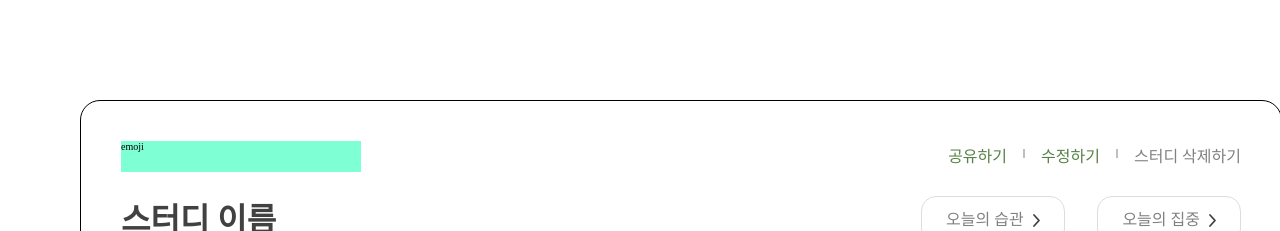
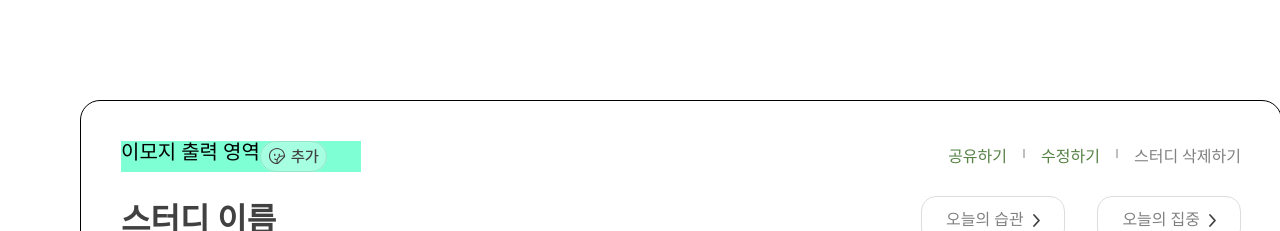
Before and after one commit to wxy0415/1st_term-Study_forest-FE-3team, a React (Create React App) app: page /study/1 in a window 1280 px wide. Shown: the top 231 px of the page. Built offline with nearby package versions, Linux system fonts and the light colour scheme; no server answers.

Commit message:
feat : 이모지 선택창 추가 & 관련 라이브러리 추가 설치
이모지를 선택하는 로직까지 추가
그 과정에서 관련 라이브러리 추가 설치

```diff
--- a/package.json
+++ b/package.json
@@ -3,6 +3,8 @@
   "version": "0.1.0",
   "private": true,
   "dependencies": {
+    "@emoji-mart/data": "^1.2.1",
+    "@emoji-mart/react": "^1.1.1",
     "@testing-library/jest-dom": "^5.17.0",
     "@testing-library/react": "^13.4.0",
     "@testing-library/user-event": "^13.5.0",
--- a/src/components/pages/StudyPage/components/Emoji.js
+++ b/src/components/pages/StudyPage/components/Emoji.js
@@ -1,7 +1,39 @@
+import { useState } from "react";
+import data from "@emoji-mart/data";
+import Picker from "@emoji-mart/react";
+
 import "./Emoji.css";
 
 export function Emoji() {
-  return <div className="emoji">emoji</div>;
+  const [isPickerOpen, setIsPickerOpen] = useState(false);
+  const [tempEmoji, setTempEmoji] = useState("이모지 출력 영역");
+
+  const handleAddEmoji = () => {
+    setIsPickerOpen(!isPickerOpen);
+  };
+
+  const handleSelectedEmoji = (e) => {
+    setIsPickerOpen(false);
+    setTempEmoji(e.native);
+    alert("기능 추가 예정 / log 확인");
+    console.log(e);
+  };
+
+  const showTempEmoji = () => {
+    return tempEmoji;
+  };
+
+  return (
+    <emoji className="flex-row">
+      <div className="font20">{showTempEmoji()}</div>
+      <div>
+        <svg className="emoji__btn-add" onClick={handleAddEmoji} />
+        {isPickerOpen && (
+          <Picker data={data} onEmojiSelect={handleSelectedEmoji} />
+        )}
+      </div>
+    </emoji>
+  );
 }
 
 export default Emoji;
--- a/src/components/pages/StudyPage/components/emoji.css
+++ b/src/components/pages/StudyPage/components/emoji.css
@@ -1,5 +1,11 @@
-.emoji {
+emoji {
   width: 24rem;
   height: 3.1rem;
   background-color: aquamarine;
 }
+
+.emoji__btn-add {
+  width: 6.7rem;
+  height: 3.1rem;
+  background-image: url("../../../../assets/images/btn_add_emoji.svg");
+}
```
Also changed, not shown: src/assets/images/btn_add_emoji.svg (added), 1 other file (tests, documents, lock files or other folders).
